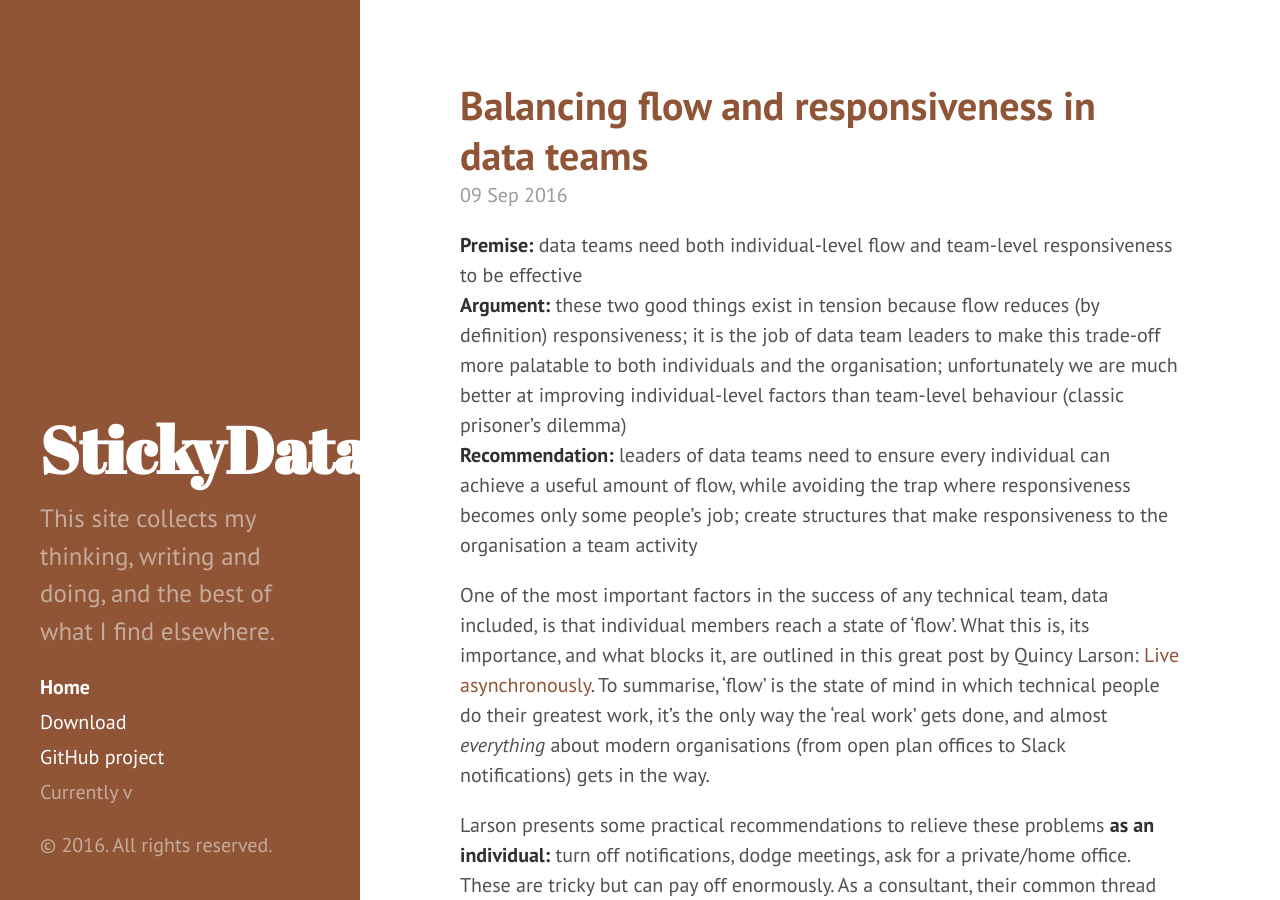
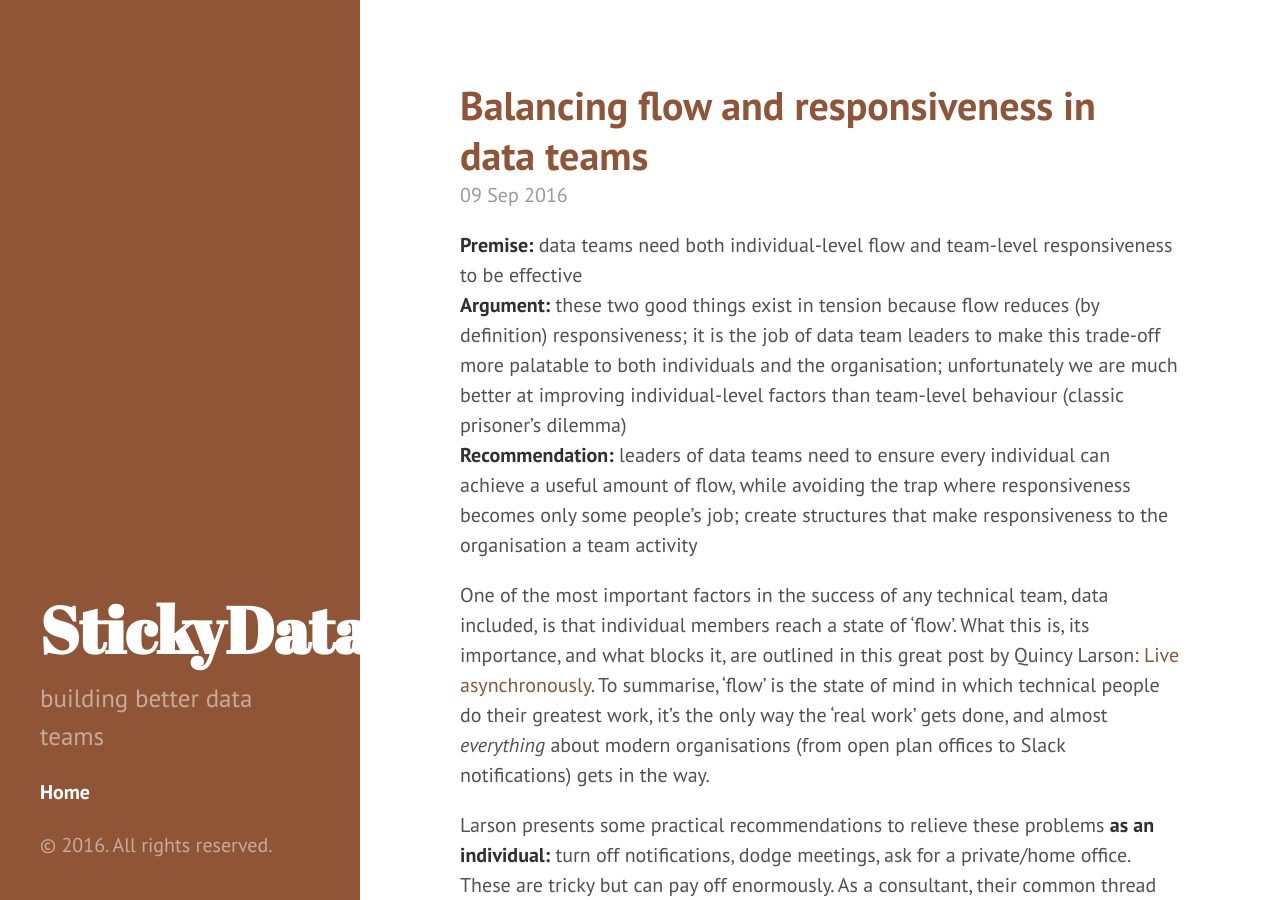
Before and after one commit to stickydata/stickydata.github.io, a Jekyll site: the page built from index.html, in a window 1280 px wide and 900 px high. Built offline with Jekyll 4.4.1, drawn with Linux system fonts in a browser that asks for light colours; the list of posts is cut into pages by our own code.

Commit message:
Changing sidebar content

```diff
--- a/_config.yml
+++ b/_config.yml
@@ -7,7 +7,7 @@
 # Setup
 title:            StickyData
 tagline:          'building better data teams'
-description:      'This site collects my thinking, writing and doing, and the best of what I find elsewhere.'
+description:      'building better data teams'
 url:              http://stickydata.co
 baseurl:          /
 
--- a/_includes/sidebar.html
+++ b/_includes/sidebar.html
@@ -26,9 +26,6 @@
         {% endif %}
       {% endfor %}
 
-      <a class="sidebar-nav-item" href="{{ site.github.repo }}/archive/v{{ site.version }}.zip">Download</a>
-      <a class="sidebar-nav-item" href="{{ site.github.repo }}">GitHub project</a>
-      <span class="sidebar-nav-item">Currently v{{ site.version }}</span>
     </nav>
 
     <p>&copy; {{ site.time | date: '%Y' }}. All rights reserved.</p>
--- a/blog/index.html
+++ b/blog/index.html
@@ -1,5 +1,5 @@
 ---
-layout: default
+layout: pages
 title: StickyData Blog
 ---
 	<h1>{{ page.title }}</h1>
```
